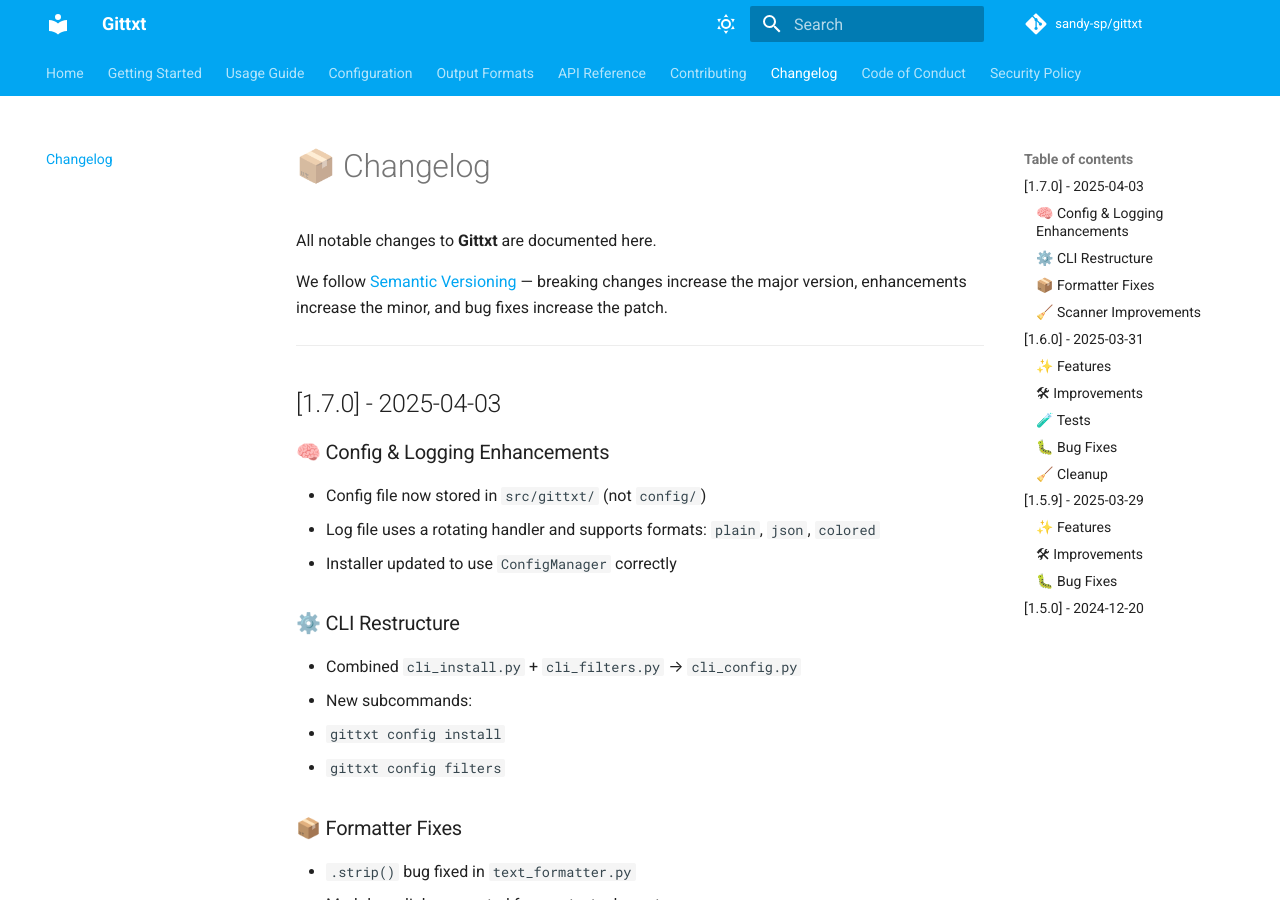
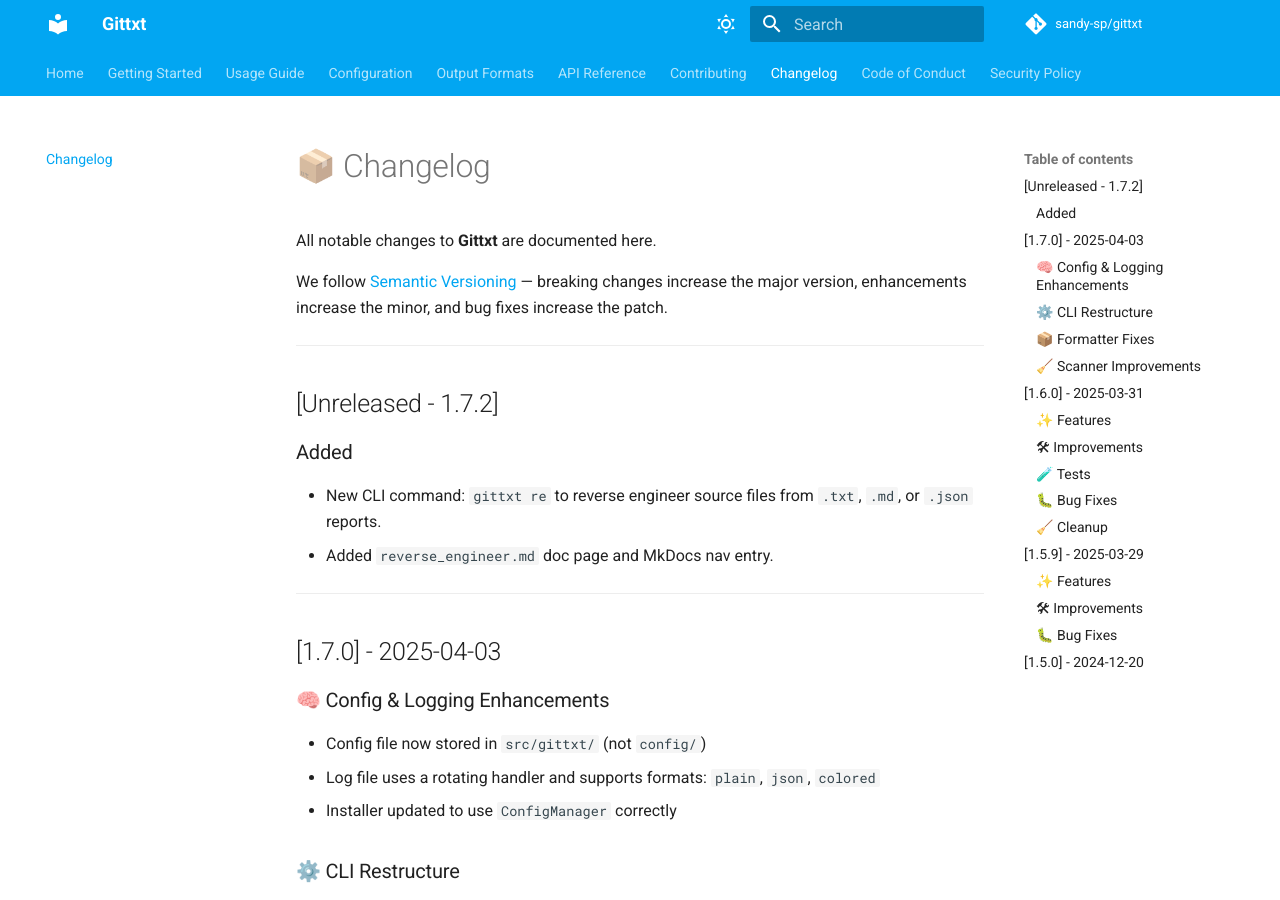
Before and after one commit to sandy-sp/gittxt, an MkDocs documentation site: the page built from docs/changelog.md, in a window 1280 px wide and 900 px high. Built offline with MkDocs 1.6.1 and Material for MkDocs 9.7.7, drawn with Linux system fonts in a browser that asks for light colours; comment, search, counter and statistics services are not loaded.

Commit message:
docs: add changelog entries for new CLI command and documentation for reverse engineering

```diff
--- a/docs/changelog.md
+++ b/docs/changelog.md
@@ -3,6 +3,14 @@
 All notable changes to **Gittxt** are documented here.
 
 We follow [Semantic Versioning](https://semver.org/) — breaking changes increase the major version, enhancements increase the minor, and bug fixes increase the patch.
+
+---
+
+## [Unreleased - 1.7.2]
+
+### Added
+- New CLI command: `gittxt re` to reverse engineer source files from `.txt`, `.md`, or `.json` reports.
+- Added `reverse_engineer.md` doc page and MkDocs nav entry.
 
 ---
 
```
